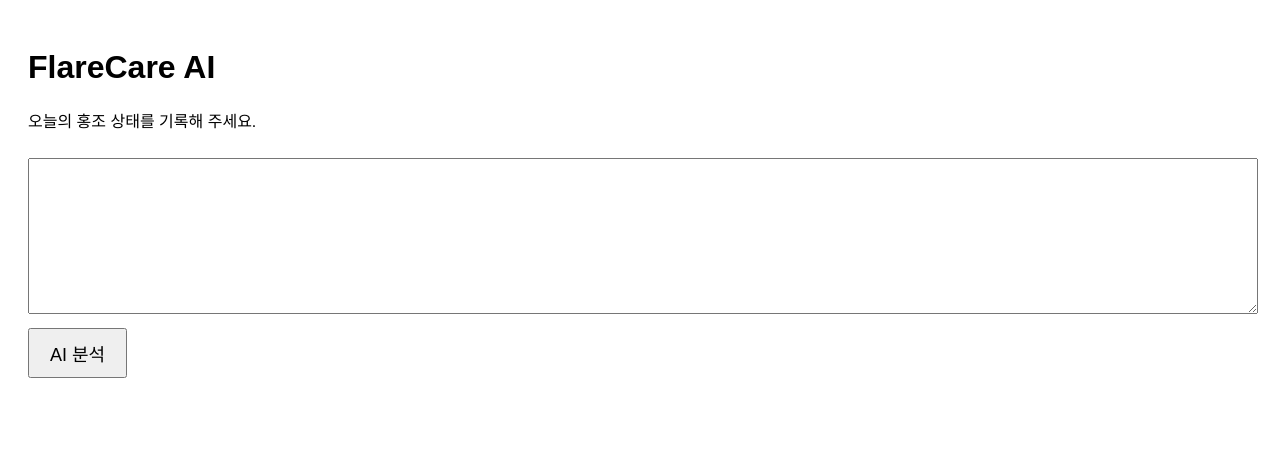
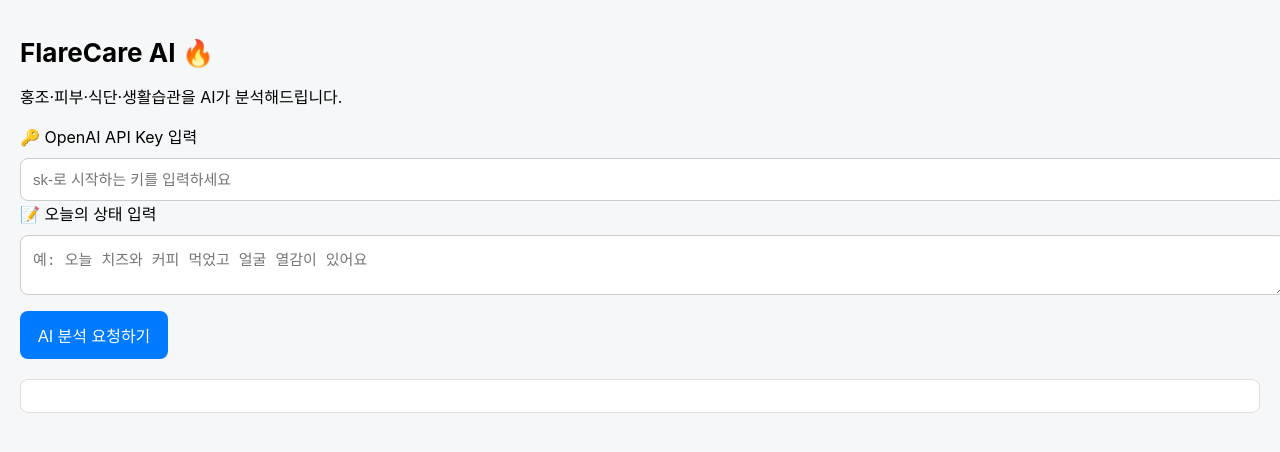
Before and after one commit to wildcon77/flarecare3-app, a plain HTML site: page index.html in a window 1280 px wide. Drawn offline with Linux system fonts and the light colour scheme.

Commit message:
Update index.html

```diff
--- a/index.html
+++ b/index.html
@@ -1,22 +1,120 @@
 <!DOCTYPE html>
 <html lang="ko">
 <head>
-<meta charset="UTF-8">
-<meta name="viewport" content="width=device-width, initial-scale=1.0">
-<title>FlareCare AI</title>
-<link rel="stylesheet" href="style.css">
+    <meta charset="UTF-8">
+    <meta name="viewport" content="width=device-width, initial-scale=1.0">
+    <title>FlareCare AI - 홍조 분석기</title>
+
+    <style>
+        body {
+            font-family: -apple-system, BlinkMacSystemFont, "Segoe UI", Roboto;
+            margin: 0;
+            padding: 20px;
+            background: #F6F7F9;
+        }
+        h1 {
+            font-size: 26px;
+            margin-bottom: 10px;
+        }
+        textarea, input {
+            width: 100%;
+            padding: 12px;
+            border-radius: 8px;
+            border: 1px solid #ccc;
+            margin-top: 10px;
+            font-size: 15px;
+        }
+        button {
+            margin-top: 12px;
+            padding: 12px 18px;
+            background: #007AFF;
+            color: white;
+            border: none;
+            border-radius: 8px;
+            font-size: 16px;
+        }
+        #result {
+            margin-top: 20px;
+            padding: 16px;
+            background: white;
+            border-radius: 8px;
+            white-space: pre-line;
+            border: 1px solid #ddd;
+            line-height: 1.6;
+        }
+    </style>
 </head>
+
 <body>
-<h1>FlareCare AI</h1>
 
-<p>오늘의 홍조 상태를 기록해 주세요.</p>
+    <h1>FlareCare AI 🔥</h1>
+    <p>홍조·피부·식단·생활습관을 AI가 분석해드립니다.</p>
 
-<textarea id="userInput"></textarea>
+    <label>🔑 OpenAI API Key 입력</label>
+    <input id="apiKey" type="password" placeholder="sk-로 시작하는 키를 입력하세요">
 
-<button onclick="analyze()">AI 분석</button>
+    <label>📝 오늘의 상태 입력</label>
+    <textarea id="userInput" placeholder="예: 오늘 치즈와 커피 먹었고 얼굴 열감이 있어요"></textarea>
 
-<div id="result" style="white-space: pre-line;"></div>
+    <button onclick="analyze()">AI 분석 요청하기</button>
 
-<script src="script.js"></script>
+    <div id="result"></div>
+
+    <script>
+        async function analyze() {
+            const apiKey = document.getElementById("apiKey").value.trim();
+            const text = document.getElementById("userInput").value.trim();
+            const resultBox = document.getElementById("result");
+
+            if (!apiKey) {
+                resultBox.innerHTML = "⚠️ API Key를 입력해주세요.";
+                return;
+            }
+            if (!text) {
+                resultBox.innerHTML = "⚠️ 분석할 내용을 입력해주세요.";
+                return;
+            }
+
+            resultBox.innerHTML = "⏳ 분석 중입니다...";
+
+            try {
+                const response = await fetch("https://api.openai.com/v1/chat/completions", {
+                    method: "POST",
+                    headers: {
+                        "Content-Type": "application/json",
+                        "Authorization": "Bearer " + apiKey
+                    },
+                    body: JSON.stringify({
+                        model: "gpt-4o-mini",
+                        messages: [
+                            {
+                                role: "system",
+                                content: "당신은 홍조·피부 트리거 분석 전문가입니다. 사용자가 입력한 식단, 수면, 스트레스, 증상을 종합하여 위험도, 원인, 개선안으로 요약하세요."
+                            },
+                            {
+                                role: "user",
+                                content: text
+                            }
+                        ]
+                    })
+                });
+
+                const data = await response.json();
+
+                if (data.error) {
+                    resultBox.innerHTML = "❌ 오류 발생: " + data.error.message;
+                    return;
+                }
+
+                const output = data.choices[0].message.content;
+
+                resultBox.innerHTML = "📊 <strong>AI 분석 결과</strong>\n\n" + output;
+
+            } catch (e) {
+                resultBox.innerHTML = "⚠️ 네트워크 오류 또는 API 오류 발생\n" + e;
+            }
+        }
+    </script>
+
 </body>
 </html>
```
